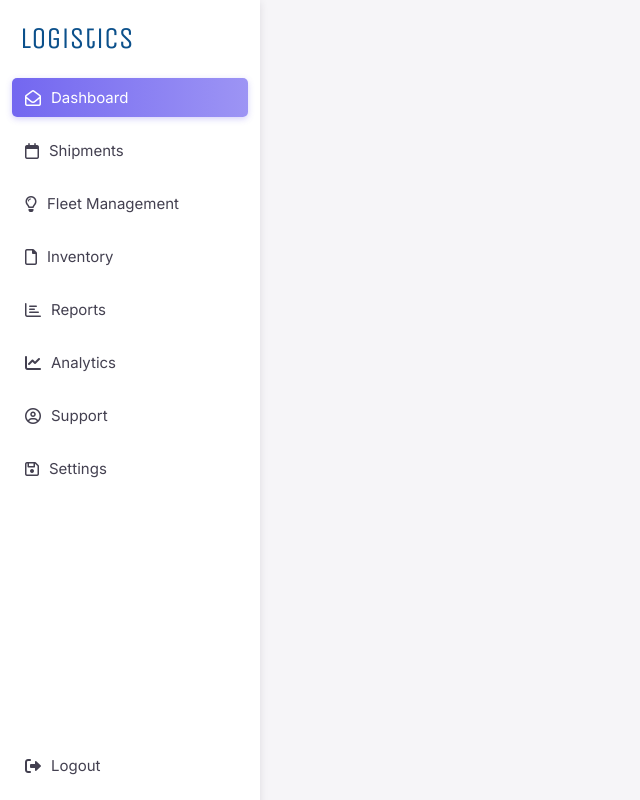
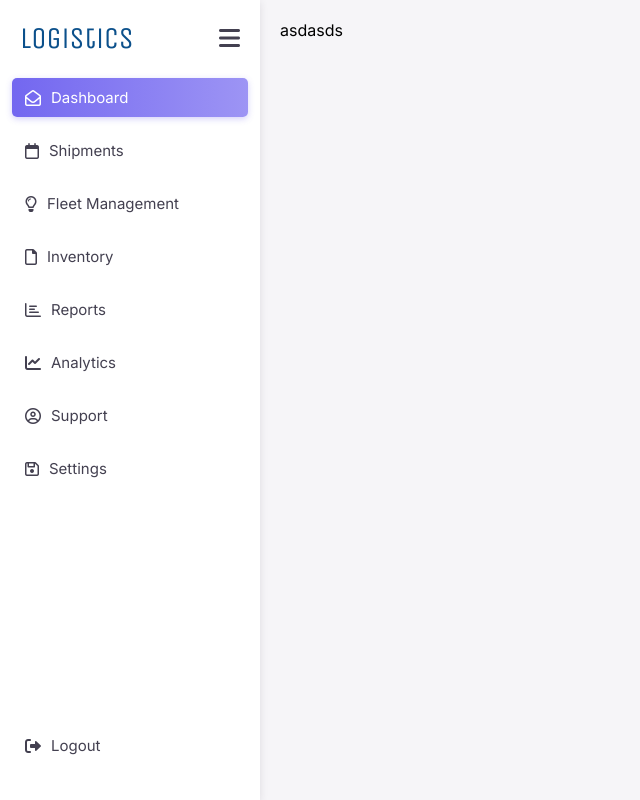
Before and after one commit to joseph-johnson27001/logistics-dashboard, a Vue app: page / in a window 1280 px wide. Shown: the whole page, without its empty margins (0-640 px from the left). Built offline with nearby package versions, Linux system fonts and the light colour scheme.

Commit message:
Sidebar positioning and collapse fix

```diff
--- a/src/App.vue
+++ b/src/App.vue
@@ -1,7 +1,7 @@
 <template>
   <div id="app">
     <SideBar />
-    <div class="main-content"></div>
+    <div class="main-content">asdasds</div>
   </div>
 </template>
 
@@ -36,7 +36,6 @@ body {
 
 .main-content {
   flex-grow: 1;
-  margin-left: 260px;
   padding: 20px;
   background-color: #f6f5f8;
 }
--- a/src/components/Navigation/SideBar.vue
+++ b/src/components/Navigation/SideBar.vue
@@ -1,7 +1,8 @@
 <template>
-  <div class="sidebar">
+  <div :class="['sidebar', { collapsed }]">
     <div class="sidebar-title">
-      <h1>Logistics</h1>
+      <h1 v-if="!collapsed">Logistics</h1>
+      <i class="fas fa-bars" @click="toggleCollapse"></i>
     </div>
     <ul>
       <li
@@ -13,7 +14,8 @@
         }"
         @click="setActive(item.name)"
       >
-        <i :class="item.icon"></i> {{ item.label }}
+        <i :class="item.icon"></i>
+        <span v-if="!collapsed">{{ item.label }}</span>
       </li>
     </ul>
   </div>
@@ -25,6 +27,7 @@ export default {
   data() {
     return {
       activeItem: "dashboard",
+      collapsed: false, // New state to handle collapsing
       menuItems: [
         {
           name: "dashboard",
@@ -41,7 +44,6 @@ export default {
           label: "Fleet Management",
           icon: "far fa-lightbulb",
         },
-
         {
           name: "inventory",
           label: "Inventory",
@@ -79,8 +81,8 @@ export default {
     setActive(item) {
       this.activeItem = item;
     },
-    logout() {
-      console.log("Logging out...");
+    toggleCollapse() {
+      this.collapsed = !this.collapsed;
     },
   },
 };
@@ -91,19 +93,29 @@ export default {
   width: 260px;
   background-color: rgb(255, 255, 255);
   color: rgba(47, 43, 61, 0.9);
-  height: 100%;
+  min-height: 100%;
   padding-top: 20px;
-  position: fixed;
+  position: relative;
+  z-index: 10;
   font-size: 15px;
   box-shadow: 0 2px 8px rgba(47, 43, 61, 0.12);
   display: flex;
   flex-direction: column;
   justify-content: space-between;
+  transition: width 0.3s ease;
+  overflow-y: hidden;
+}
+
+.sidebar.collapsed {
+  width: 80px;
 }
 
 .sidebar-title {
   padding: 0px 20px;
   color: rgba(47, 43, 61, 0.9);
+  display: flex;
+  justify-content: space-between;
+  align-items: center;
 }
 
 .sidebar-title h1 {
@@ -117,6 +129,8 @@ export default {
   list-style: none;
   padding: 0px 5px;
   flex-grow: 1;
+  display: flex;
+  flex-direction: column;
 }
 
 .sidebar ul li {
@@ -127,14 +141,6 @@ export default {
   margin: 7px;
   display: flex;
   align-items: center;
-}
-
-.sidebar ul {
-  list-style: none;
-  padding: 0px 5px;
-  flex-grow: 1;
-  display: flex;
-  flex-direction: column;
 }
 
 .sidebar ul li.logout-item {
@@ -170,4 +176,9 @@ export default {
 .sidebar ul li.active i {
   color: white;
 }
+
+.sidebar-title i {
+  cursor: pointer;
+  font-size: 24px;
+}
 </style>
```
